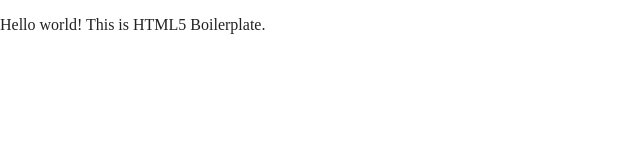
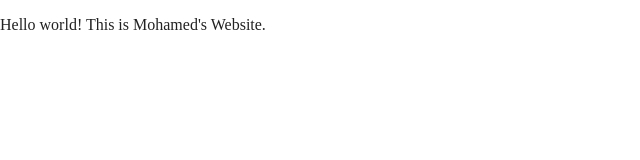
Before and after one commit to MohamedSpartan/MohamedSpartan.github.io, a website built with Parcel: page index.html in a window 1280 px wide. Shown: the full height of the page, 0-640 px from the left. Built offline with nearby package versions, Linux system fonts and the light colour scheme.

Commit message:
Update index.html

```diff
--- a/index.html
+++ b/index.html
@@ -25,7 +25,7 @@
 <body>
 
   <!-- Add your site or application content here -->
-  <p>Hello world! This is HTML5 Boilerplate.</p>
+  <p style=”color: blue; background-color:green;”> Hello world! This is Mohamed's Website.</p>
   <script src="js/vendor/modernizr-3.11.2.min.js"></script>
   <script src="js/plugins.js"></script>
   <script src="js/main.js"></script>
```
